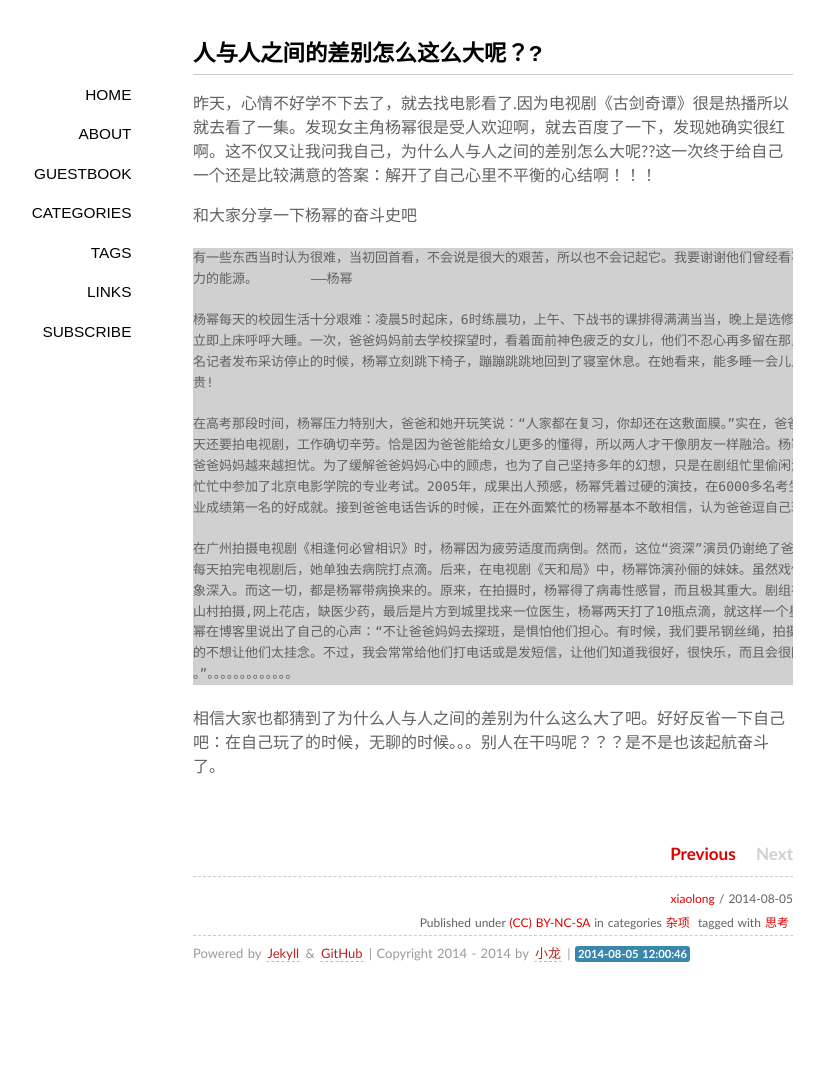
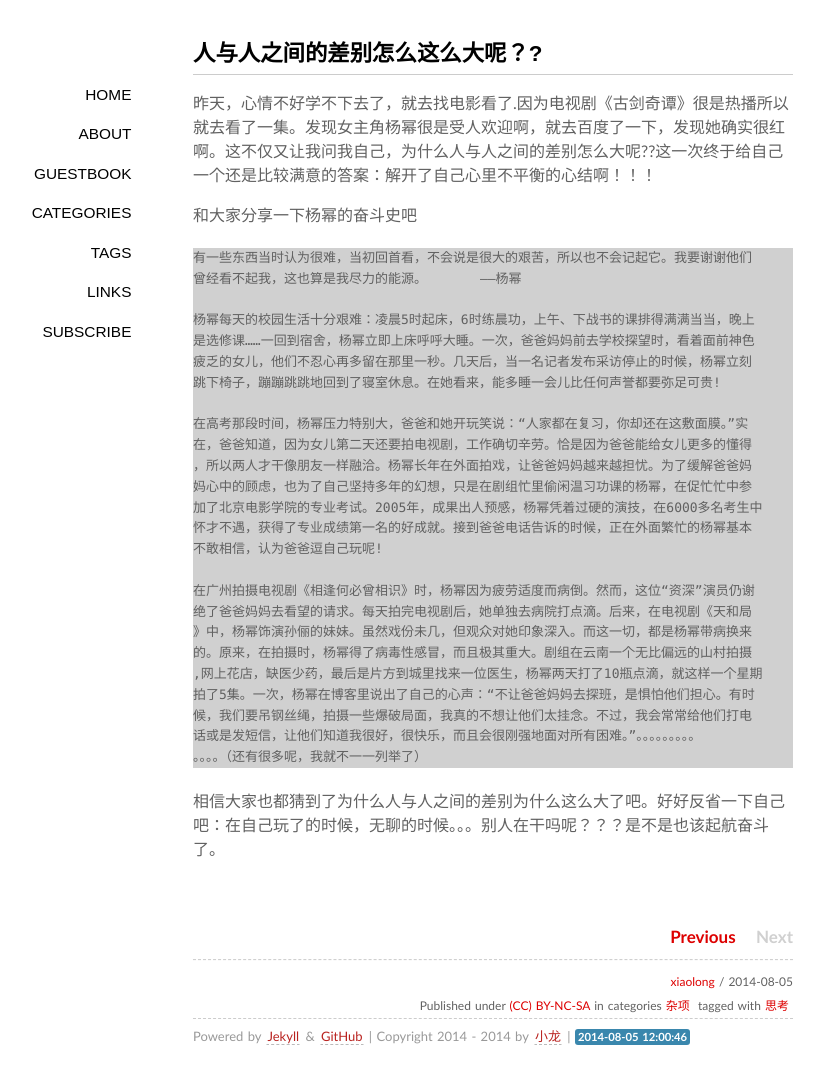
Before and after one commit to longriyao/xiaolong, a Jekyll site: the page built from _posts/tittle-tattle/2014-08-05-diff.md, in a window 1280 px wide. Shown: the whole page, without its empty margins (147-971 px from the left). Built offline with Jekyll 4.4.1, drawn with Linux system fonts in a browser that asks for light colours; some web fonts are replaced; Markdown is read by kramdown in place of the engine named in the settings; comment, search, counter and statistics services are not loaded; before the commit the page ends 997 px from its top, so only the background shows below that.

Commit message:
Update 2014-08-05-diff.md

```diff
--- a/_posts/tittle-tattle/2014-08-05-diff.md
+++ b/_posts/tittle-tattle/2014-08-05-diff.md
@@ -11,26 +11,30 @@ tags: [思考]
 
 和大家分享一下杨幂的奋斗史吧
 
-	有一些东西当时认为很难，当初回首看，不会说是很大的艰苦，所以也不会记起它。我要谢谢他们曾经看不起我，这也算是我尽
-	力的能源。      ——杨幂
+	有一些东西当时认为很难，当初回首看，不会说是很大的艰苦，所以也不会记起它。我要谢谢他们
+	曾经看不起我，这也算是我尽力的能源。      ——杨幂
 
-	杨幂每天的校园生活十分艰难：凌晨5时起床，6时练晨功，上午、下战书的课排得满满当当，晚上是选修课……一回到宿舍，杨幂
-	立即上床呼呼大睡。一次，爸爸妈妈前去学校探望时，看着面前神色疲乏的女儿，他们不忍心再多留在那里一秒。几天后，当一
-	名记者发布采访停止的时候，杨幂立刻跳下椅子，蹦蹦跳跳地回到了寝室休息。在她看来，能多睡一会儿比任何声誉都要弥足可
-	贵!
+	杨幂每天的校园生活十分艰难：凌晨5时起床，6时练晨功，上午、下战书的课排得满满当当，晚上
+	是选修课……一回到宿舍，杨幂立即上床呼呼大睡。一次，爸爸妈妈前去学校探望时，看着面前神色
+	疲乏的女儿，他们不忍心再多留在那里一秒。几天后，当一名记者发布采访停止的时候，杨幂立刻
+	跳下椅子，蹦蹦跳跳地回到了寝室休息。在她看来，能多睡一会儿比任何声誉都要弥足可贵!
 
-	在高考那段时间，杨幂压力特别大，爸爸和她开玩笑说：“人家都在复习，你却还在这敷面膜。”实在，爸爸知道，因为女儿第二
-	天还要拍电视剧，工作确切辛劳。恰是因为爸爸能给女儿更多的懂得，所以两人才干像朋友一样融洽。杨幂长年在外面拍戏，让
-	爸爸妈妈越来越担忧。为了缓解爸爸妈妈心中的顾虑，也为了自己坚持多年的幻想，只是在剧组忙里偷闲温习功课的杨幂，在促
-	忙忙中参加了北京电影学院的专业考试。2005年，成果出人预感，杨幂凭着过硬的演技，在6000多名考生中怀才不遇，获得了专
-	业成绩第一名的好成就。接到爸爸电话告诉的时候，正在外面繁忙的杨幂基本不敢相信，认为爸爸逗自己玩呢!
+	在高考那段时间，杨幂压力特别大，爸爸和她开玩笑说：“人家都在复习，你却还在这敷面膜。”实
+	在，爸爸知道，因为女儿第二天还要拍电视剧，工作确切辛劳。恰是因为爸爸能给女儿更多的懂得
+	，所以两人才干像朋友一样融洽。杨幂长年在外面拍戏，让爸爸妈妈越来越担忧。为了缓解爸爸妈
+	妈心中的顾虑，也为了自己坚持多年的幻想，只是在剧组忙里偷闲温习功课的杨幂，在促忙忙中参
+	加了北京电影学院的专业考试。2005年，成果出人预感，杨幂凭着过硬的演技，在6000多名考生中
+	怀才不遇，获得了专业成绩第一名的好成就。接到爸爸电话告诉的时候，正在外面繁忙的杨幂基本
+	不敢相信，认为爸爸逗自己玩呢!
 
-	在广州拍摄电视剧《相逢何必曾相识》时，杨幂因为疲劳适度而病倒。然而，这位“资深”演员仍谢绝了爸爸妈妈去看望的请求。
-	每天拍完电视剧后，她单独去病院打点滴。后来，在电视剧《天和局》中，杨幂饰演孙俪的妹妹。虽然戏份未几，但观众对她印
-	象深入。而这一切，都是杨幂带病换来的。原来，在拍摄时，杨幂得了病毒性感冒，而且极其重大。剧组在云南一个无比偏远的
-	山村拍摄,网上花店，缺医少药，最后是片方到城里找来一位医生，杨幂两天打了10瓶点滴，就这样一个星期拍了5集。一次，杨
-	幂在博客里说出了自己的心声：“不让爸爸妈妈去探班，是惧怕他们担心。有时候，我们要吊钢丝绳，拍摄一些爆破局面，我真
-	的不想让他们太挂念。不过，我会常常给他们打电话或是发短信，让他们知道我很好，很快乐，而且会很刚强地面对所有困难
-	。”。。。。。。。。。。。。。
+	在广州拍摄电视剧《相逢何必曾相识》时，杨幂因为疲劳适度而病倒。然而，这位“资深”演员仍谢
+	绝了爸爸妈妈去看望的请求。每天拍完电视剧后，她单独去病院打点滴。后来，在电视剧《天和局
+	》中，杨幂饰演孙俪的妹妹。虽然戏份未几，但观众对她印象深入。而这一切，都是杨幂带病换来
+	的。原来，在拍摄时，杨幂得了病毒性感冒，而且极其重大。剧组在云南一个无比偏远的山村拍摄
+	,网上花店，缺医少药，最后是片方到城里找来一位医生，杨幂两天打了10瓶点滴，就这样一个星期
+	拍了5集。一次，杨幂在博客里说出了自己的心声：“不让爸爸妈妈去探班，是惧怕他们担心。有时
+	候，我们要吊钢丝绳，拍摄一些爆破局面，我真的不想让他们太挂念。不过，我会常常给他们打电
+	话或是发短信，让他们知道我很好，很快乐，而且会很刚强地面对所有困难。”。。。。。。。。。
+	。。。。（还有很多呢，我就不一一列举了）
 
 相信大家也都猜到了为什么人与人之间的差别为什么这么大了吧。好好反省一下自己吧：在自己玩了的时候，无聊的时候。。。别人在干吗呢？？？是不是也该起航奋斗了。
```
